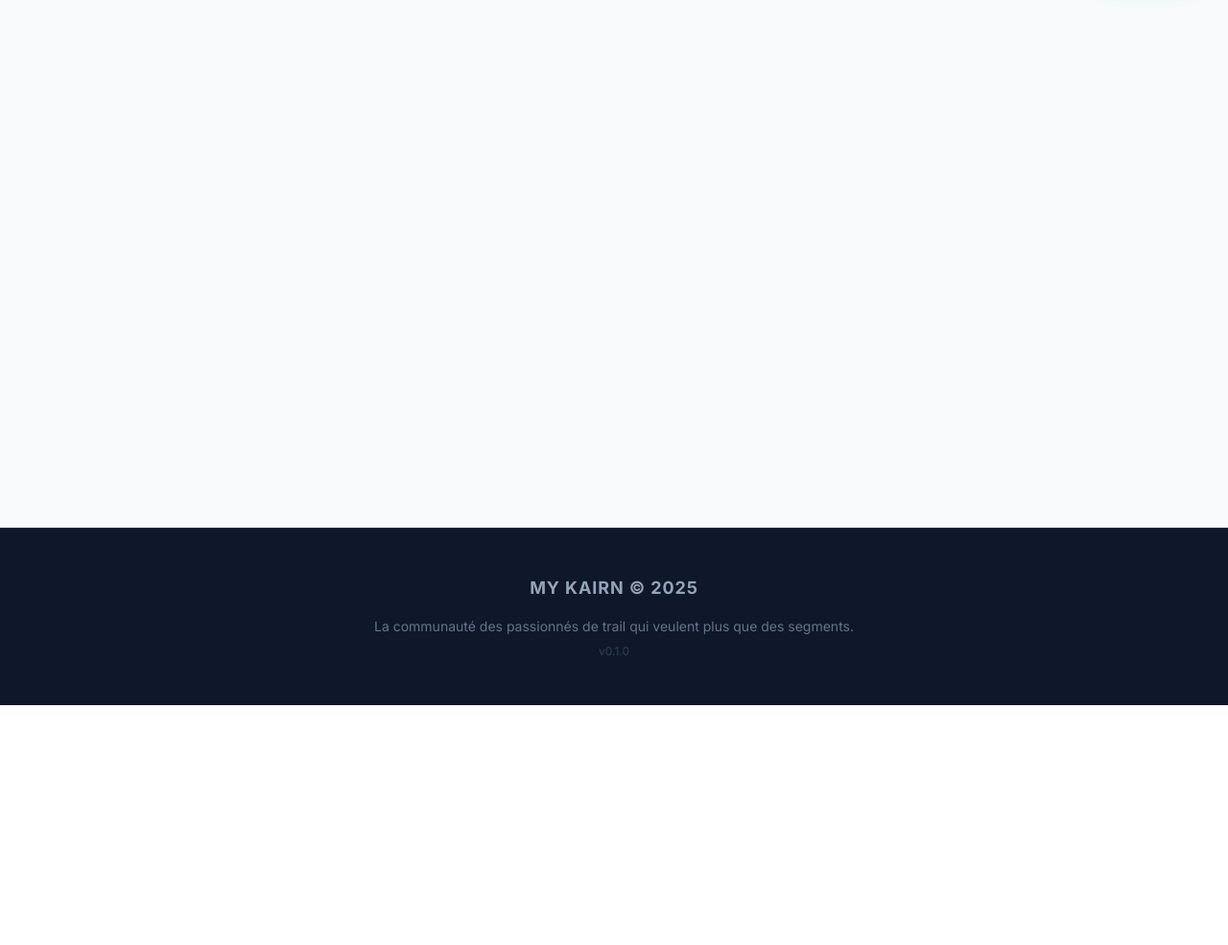
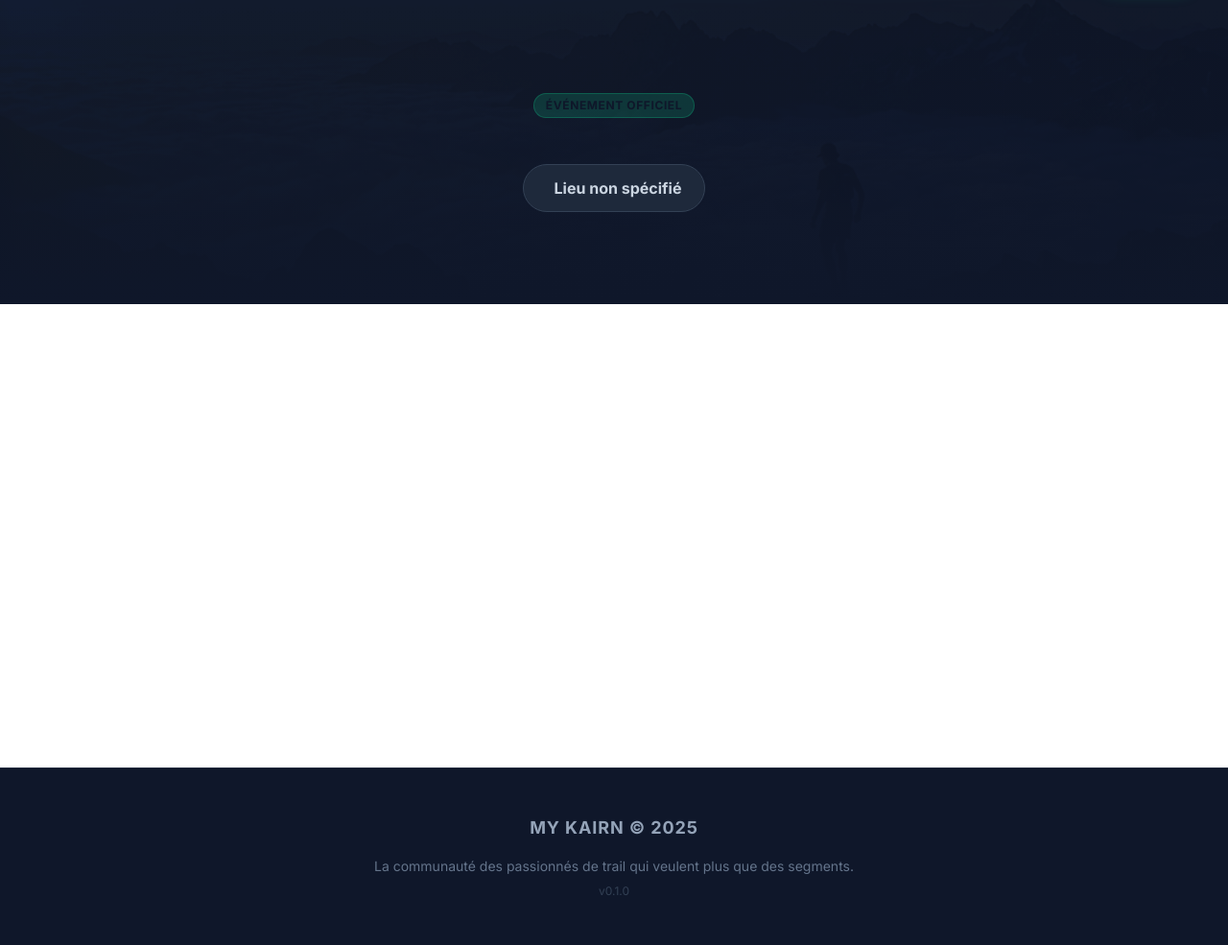
Before and after one commit to Reubrecht/KairnGpx, a FastAPI app: template app/templates/race_detail.html in a window 1280 px wide. Shown: the part 65-1050 px from the top of the page at 96% size. Before the commit the page ends 800 px from the top, so only its background shows below. Run offline with FastAPI, Linux system fonts and the light colour scheme; the template is opened without the code that fills it, so the values that code supplies are empty; some libraries are stand-ins or nearby versions.

Commit message:
feat(ui): redesign race detail page with premium aesthetics

```diff
--- a/app/templates/race_detail.html
+++ b/app/templates/race_detail.html
@@ -1,91 +1,170 @@
 {% extends "base.html" %}
 
 {% block content %}
-<div class="container mx-auto px-4 py-8 max-w-5xl">
+<div class="bg-white min-h-screen pb-20">
+    <!-- HERO HEADER -->
+    <div class="relative bg-slate-900 py-24 overflow-hidden isolate">
+        <!-- Abstract Background -->
+        <div class="absolute inset-0 opacity-20 bg-[url('/static/img/hero.png')] bg-cover bg-center mix-blend-overlay">
+        </div>
+        <div class="absolute inset-0 bg-gradient-to-t from-slate-900 via-slate-900/40 to-transparent"></div>
 
-    <!-- HEADER -->
-    <div class="mb-12 text-center">
-        <h1 class="text-4xl font-black text-slate-900 mb-4">{{ event.name }}</h1>
-        {% if event.description %}
-        <p class="text-lg text-slate-600 max-w-2xl mx-auto">{{ event.description }}</p>
-        {% endif %}
+        <div class="relative max-w-7xl mx-auto px-4 sm:px-6 lg:px-8 text-center z-10">
+            <span
+                class="inline-block py-1 px-3 rounded-full bg-brand-500/20 text-brand-300 text-xs font-bold uppercase tracking-wider mb-4 border border-brand-500/30">
+                Événement Officiel
+            </span>
+            <h1 class="text-4xl md:text-6xl font-black text-white tracking-tight mb-6 drop-shadow-lg">
+                {{ event.name }}
+            </h1>
 
-        <div class="mt-6 flex justify-center gap-4">
-            {% if event.website %}
-            <a href="{{ event.website }}" target="_blank"
-                class="inline-flex items-center text-brand-600 font-bold hover:underline">
-                <svg class="w-4 h-4 mr-1" fill="none" stroke="currentColor" viewBox="0 0 24 24">
-                    <path stroke-linecap="round" stroke-linejoin="round" stroke-width="2"
-                        d="M10 6H6a2 2 0 00-2 2v10a2 2 0 002 2h10a2 2 0 002-2v-4M14 4h6m0 0v6m0-6L10 14" />
-                </svg>
-                Site Officiel
-            </a>
+            {% if event.description %}
+            <p class="text-lg md:text-xl text-slate-300 max-w-3xl mx-auto leading-relaxed">
+                {{ event.description }}
+            </p>
             {% endif %}
+
+            <div class="mt-8 flex flex-wrap justify-center gap-4">
+                {% if event.website %}
+                <a href="{{ event.website }}" target="_blank"
+                    class="inline-flex items-center px-6 py-3 rounded-full bg-white text-slate-900 font-bold hover:bg-brand-50 transition-all shadow-lg hover:shadow-xl group">
+                    <i
+                        class="ph-bold ph-globe text-xl mr-2 text-brand-600 group-hover:scale-110 transition-transform"></i>
+                    Site Web Officiel
+                </a>
+                {% endif %}
+
+                <div
+                    class="inline-flex items-center px-6 py-3 rounded-full bg-slate-800 text-slate-300 font-bold border border-slate-700">
+                    <i class="ph-bold ph-map-pin text-xl mr-2"></i>
+                    {{ event.region or 'Lieu non spécifié' }}
+                </div>
+            </div>
         </div>
     </div>
 
-    <!-- EDITIONS LOOP -->
-    <div class="space-y-12">
-        {% for edition in event.editions | sort(attribute='year', reverse=True) %}
-        <div class="bg-white rounded-3xl shadow-sm border border-slate-100 overflow-hidden">
-            <!-- Edition Header -->
-            <div class="bg-slate-50 px-6 py-4 border-b border-slate-100 flex justify-between items-center">
-                <h2 class="text-2xl font-black text-slate-800">{{ edition.year }}</h2>
-                <span class="px-3 py-1 rounded-full text-xs font-bold bg-white border border-slate-200 text-slate-500">
-                    {{ edition.status.value | default('upcoming') | upper }}
-                </span>
-            </div>
+    <!-- MAIN CONTENT -->
+    <div class="max-w-7xl mx-auto px-4 sm:px-6 lg:px-8 -mt-12 relative z-20">
 
-            <!-- Routes Grid -->
-            <div class="p-6">
+        <!-- Editions Loop -->
+        <div class="space-y-16">
+            {% for edition in event.editions | sort(attribute='year', reverse=True) %}
+            <div class="space-y-6">
+                <!-- Edition Title -->
+                <div class="flex items-end gap-4 border-b border-slate-200 pb-4">
+                    <h2 class="text-3xl font-black text-slate-800 tracking-tight">{{ edition.year }}</h2>
+                    <span
+                        class="text-sm font-bold text-slate-500 bg-slate-100 px-3 py-1 rounded-full mb-1 uppercase tracking-wide">
+                        {{ edition.status.value | default('upcoming') }}
+                    </span>
+                </div>
+
+                <!-- Routes Grid -->
                 {% if edition.routes %}
-                <div class="grid grid-cols-1 md:grid-cols-2 lg:grid-cols-3 gap-6">
+                <div class="grid grid-cols-1 md:grid-cols-2 lg:grid-cols-3 gap-8">
                     {% for route in edition.routes %}
-                    <a href="/track/{{ route.official_track.slug if route.official_track else '#' }}"
-                        class="group block bg-white rounded-2xl border border-slate-200 hover:border-brand-300 hover:shadow-md transition-all duration-300 relative overflow-hidden">
 
-                        <!-- Map Preview (If track exists) -->
-                        <div class="h-32 bg-slate-100 relative">
-                            <!-- Ideally we would show a static map image or simpler visual here -->
-                            <div class="absolute inset-0 flex items-center justify-center text-slate-300">
-                                <svg class="w-12 h-12" fill="none" stroke="currentColor" viewBox="0 0 24 24">
-                                    <path stroke-linecap="round" stroke-linejoin="round" stroke-width="1.5"
-                                        d="M9 20l-5.447-2.724A1 1 0 013 16.382V5.618a1 1 0 011.447-.894L9 7m0 13l6-3m-6 3V7m6 10l4.553 2.276A1 1 0 0021 18.382V7.618a1 1 0 00-.553-.894L15 4m0 13V4m0 0L9 7" />
-                                </svg>
+                    {% set has_track = route.official_track is not none %}
+
+                    <a href="{{ '/track/' ~ route.official_track.slug if has_track else '#' }}"
+                        class="group block bg-white rounded-3xl overflow-hidden border border-slate-200 shadow-sm hover:shadow-2xl hover:border-brand-200 transition-all duration-300 transform hover:-translate-y-1 relative {{ 'cursor-default' if not has_track else '' }}">
+
+                        <!-- Card Header / Map Placeholder -->
+                        <div class="h-40 bg-slate-50 relative overflow-hidden flex items-center justify-center">
+                            {% if has_track %}
+                            <!-- Gradient & Icon for available track -->
+                            <div class="absolute inset-0 bg-gradient-to-br from-brand-50 to-slate-100 opacity-50"></div>
+                            <div class="relative z-10 flex flex-col items-center text-brand-600">
+                                <i
+                                    class="ph-duotone ph-map-trifold text-5xl drop-shadow-sm group-hover:scale-110 transition-transform duration-300"></i>
+                                <span
+                                    class="text-xs font-bold uppercase mt-2 tracking-wide opacity-0 group-hover:opacity-100 transition-opacity">Voir
+                                    la carte</span>
+                            </div>
+                            {% else %}
+                            <!-- Empty State -->
+                            <div class="absolute inset-0 bg-slate-100 opacity-50"></div>
+                            <div class="relative z-10 flex flex-col items-center text-slate-300">
+                                <i class="ph-duotone ph-path text-5xl"></i>
+                                <span class="text-xs font-bold uppercase mt-2 tracking-wide">Tracé indisponible</span>
+                            </div>
+                            {% endif %}
+
+                            <!-- Badges -->
+                            <div class="absolute top-4 right-4 flex flex-col gap-2 items-end">
+                                {% if route.distance_category %}
+                                <span
+                                    class="bg-white/90 backdrop-blur text-slate-700 text-[10px] font-black px-2 py-1 rounded-lg shadow-sm">
+                                    {{ route.distance_category }}
+                                </span>
+                                {% endif %}
+                                {% if has_track %}
+                                <span
+                                    class="bg-brand-500 text-white text-[10px] font-bold px-2 py-1 rounded-lg shadow-sm flex items-center gap-1">
+                                    <i class="ph-bold ph-check"></i> Vérifié
+                                </span>
+                                {% endif %}
                             </div>
                         </div>
 
-                        <div class="p-4">
-                            <div class="flex justify-between items-start mb-2">
-                                <h3
-                                    class="font-bold text-lg text-slate-900 group-hover:text-brand-600 transition-colors">
-                                    {{ route.name }}</h3>
-                                {% if route.distance_category %}
-                                <span class="bg-slate-100 text-slate-600 text-[10px] font-bold px-2 py-0.5 rounded">{{
-                                    route.distance_category }}</span>
+                        <!-- Card Body -->
+                        <div class="p-6">
+                            <h3 class="text-xl font-bold text-slate-900 group-hover:text-brand-600 transition-colors mb-4 line-clamp-1"
+                                title="{{ route.name }}">
+                                {{ route.name }}
+                            </h3>
+
+                            <!-- Stats Row -->
+                            <div class="grid grid-cols-2 gap-4 border-t border-slate-50 pt-4">
+                                {% if has_track %}
+                                <div>
+                                    <span
+                                        class="block text-[10px] text-slate-400 uppercase font-bold tracking-wider mb-0.5">Distance</span>
+                                    <span class="text-lg font-black text-slate-700 flex items-baseline gap-1">
+                                        {{ "%.1f"|format(route.official_track.distance_km) }} <span
+                                            class="text-xs font-medium text-slate-400">km</span>
+                                    </span>
+                                </div>
+                                <div>
+                                    <span
+                                        class="block text-[10px] text-slate-400 uppercase font-bold tracking-wider mb-0.5">Dénivelé</span>
+                                    <span class="text-lg font-black text-slate-700 flex items-baseline gap-1">
+                                        {{ route.official_track.elevation_gain|int }} <span
+                                            class="text-xs font-medium text-slate-400">m</span>
+                                    </span>
+                                </div>
+                                {% else %}
+                                <!-- Fallback info from Regex if parsed or just placeholders -->
+                                <div class="col-span-2 text-center py-1">
+                                    <span class="text-xs font-medium text-slate-400 italic">
+                                        Données techniques en attente
+                                    </span>
+                                </div>
                                 {% endif %}
                             </div>
 
-                            {% if route.official_track %}
-                            <div class="flex items-center gap-3 text-xs text-slate-500 font-medium">
-                                <span>{{ route.official_track.distance_km }} km</span>
-                                <span>•</span>
-                                <span>{{ route.official_track.elevation_gain }} m D+</span>
+                            <!-- Action Button (Bottom) -->
+                            {% if has_track %}
+                            <div class="mt-6">
+                                <span
+                                    class="block w-full text-center py-2 rounded-xl bg-slate-50 text-slate-600 font-bold text-sm group-hover:bg-brand-600 group-hover:text-white transition-all">
+                                    Découvrir le parcours
+                                </span>
                             </div>
-                            {% else %}
-                            <div class="text-xs text-slate-400 italic mt-2">Parcours non disponible</div>
                             {% endif %}
                         </div>
                     </a>
                     {% endfor %}
                 </div>
                 {% else %}
-                <p class="text-slate-400 italic text-center py-4">Aucun parcours pour cette édition.</p>
+                <div class="text-center py-12 bg-slate-50 rounded-3xl border border-dashed border-slate-200">
+                    <i class="ph-duotone ph-calendar-x text-4xl text-slate-300 mb-2"></i>
+                    <p class="text-slate-500 font-medium">Aucun parcours n'est encore référencé pour cette édition.</p>
+                </div>
                 {% endif %}
             </div>
+            {% endfor %}
         </div>
-        {% endfor %}
     </div>
-
 </div>
 {% endblock %}
```
